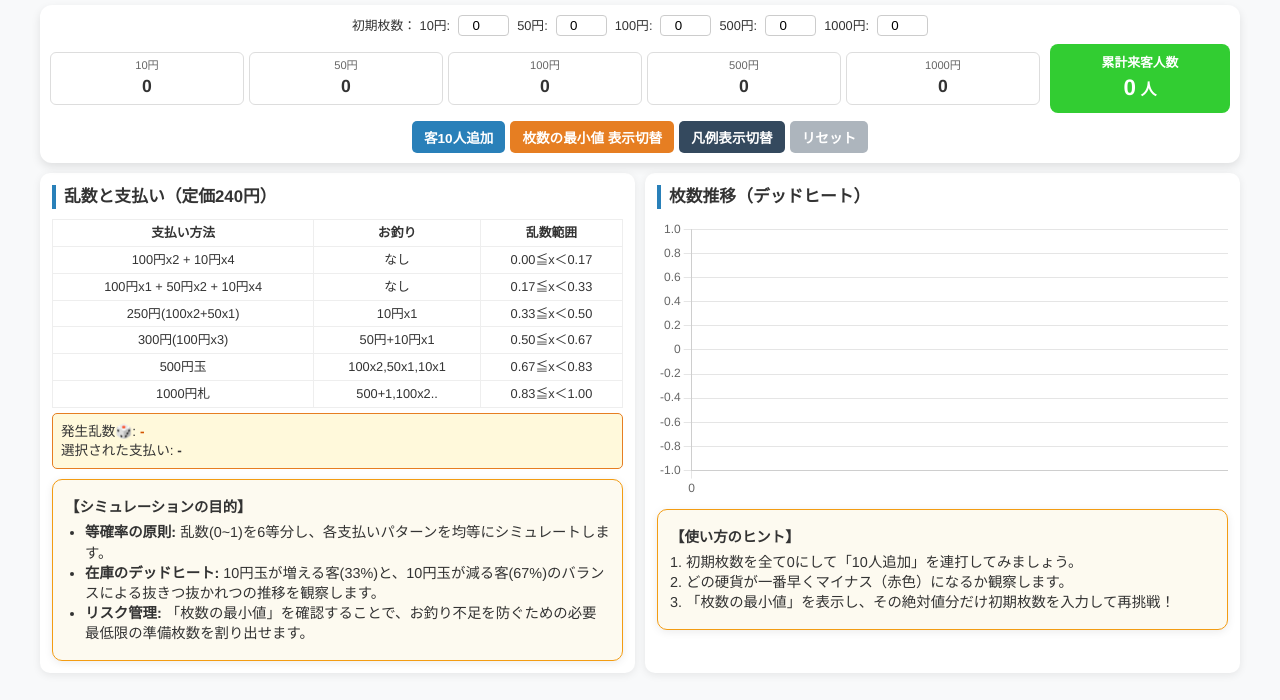
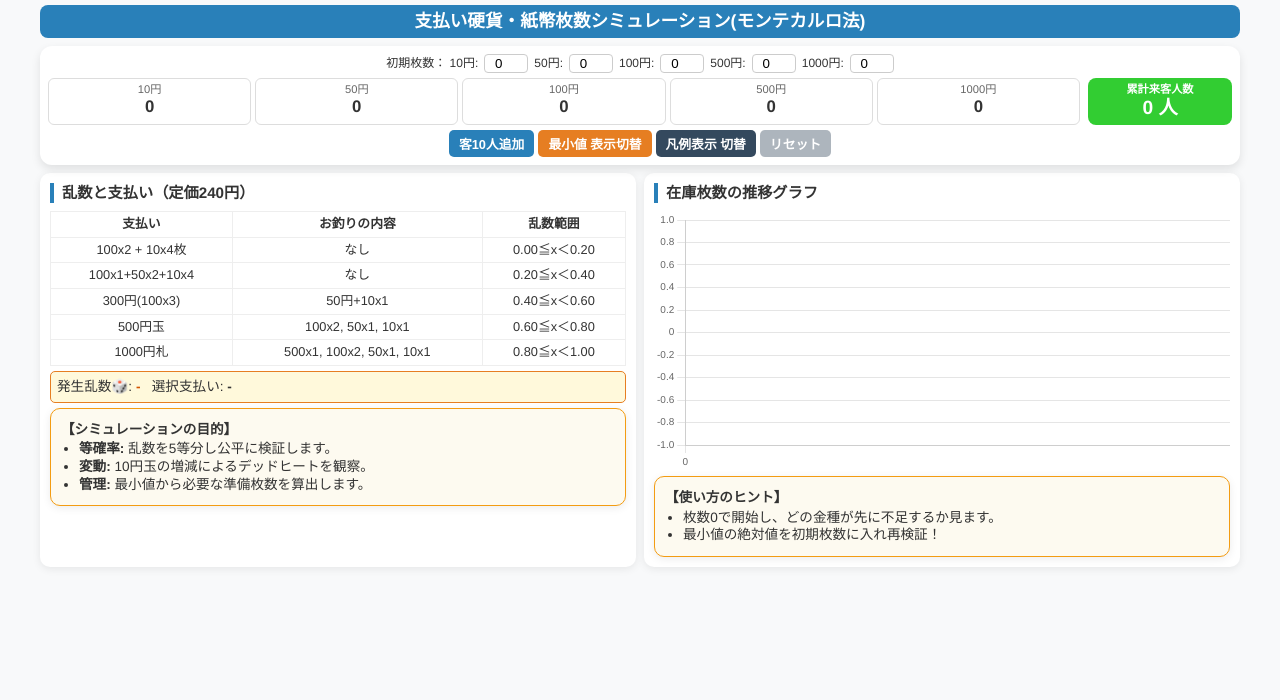
Before and after one commit to ilrmath/change_simulation, a plain HTML site: page index.html in a window 1280 px wide. Drawn offline with nearby package versions, Linux system fonts and the light colour scheme.

Commit message:
Update index.html

```diff
--- a/index.html
+++ b/index.html
@@ -3,64 +3,73 @@
 <head>
     <meta charset="UTF-8">
     <meta name="viewport" content="width=device-width, initial-scale=1.0">
-    <title>文化祭レジ・解析シミュレーター🐈</title>
+    <title>支払い硬貨・紙幣枚数シミュレーション</title>
     <script src="https://cdn.jsdelivr.net/npm/chart.js"></script>
     <style>
-        body { font-family: "Helvetica Neue", Arial, sans-serif; line-height: 1.4; color: #333; max-width: 1200px; margin: 0 auto; padding: 5px; background-color: #f8f9fa; }
+        body { font-family: "Helvetica Neue", Arial, sans-serif; line-height: 1.3; color: #333; max-width: 1200px; margin: 0 auto; padding: 5px; background-color: #f8f9fa; }
+
+        /* タイトルエリアのスリム化 */
+        .title-bar { background: #2980b9; color: white; padding: 5px 15px; border-radius: 8px; margin-bottom: 8px; font-size: 1.1em; font-weight: bold; text-align: center; }
 
         .sticky-header {
-            background: #fff; padding: 10px; border-radius: 12px;
-            box-shadow: 0 4px 10px rgba(0,0,0,0.1); margin-bottom: 10px;
+            background: #fff; padding: 8px; border-radius: 12px;
+            box-shadow: 0 4px 10px rgba(0,0,0,0.1); margin-bottom: 8px;
             position: sticky; top: 0; z-index: 100;
         }
 
-        .flex-header { display: flex; align-items: center; gap: 10px; margin-bottom: 8px; }
+        .flex-header { display: flex; align-items: stretch; gap: 8px; margin-bottom: 5px; flex-wrap: wrap; }
 
         .customer-counter {
             background-color: #32CD32;
-            color: white; padding: 10px 20px; border-radius: 8px;
-            font-weight: bold; text-align: center; min-width: 140px;
+            color: white; padding: 4px 12px; border-radius: 8px;
+            font-weight: bold; text-align: center; flex: 0 1 120px;
+            display: flex; flex-direction: column; justify-content: center;
+            white-space: nowrap;
         }
-        .customer-counter b { font-size: 1.4em; }
+        .customer-counter b { font-size: 1.2em; }
 
-        .register-grid { display: grid; grid-template-columns: repeat(5, 1fr); gap: 5px; flex-grow: 1; }
-        .cash-unit { border: 1px solid #ddd; border-radius: 6px; padding: 5px; text-align: center; background: #fff; }
+        .register-grid { display: grid; grid-template-columns: repeat(5, 1fr); gap: 4px; flex: 1 1 300px; }
+        .cash-unit { border: 1px solid #ddd; border-radius: 6px; padding: 3px; text-align: center; background: #fff; }
         .cash-unit span { display: block; font-size: 0.7em; color: #666; }
-        .cash-unit b { font-size: 1.1em; }
-        .min-badge { display: none; font-size: 0.75em; color: #e74c3c; margin-top: 2px; border-top: 1px dashed #ddd; padding-top: 2px; font-weight: bold; }
+        .cash-unit b { font-size: 1.05em; }
+
+        .min-badge { display: none; font-size: 0.65em; color: #e74c3c; border-top: 1px dashed #ddd; padding-top: 1px; font-weight: bold; margin-top: 1px; }
         .danger { background-color: #fff5f5; border-color: #ffc9c9; color: #e03131; }
 
-        .flex-container { display: flex; gap: 10px; flex-wrap: wrap; }
-        .card { background: white; padding: 12px; border-radius: 10px; box-shadow: 0 2px 8px rgba(0,0,0,0.08); flex: 1; min-width: 380px; }
+        .flex-container { display: flex; gap: 8px; flex-wrap: wrap; }
+        .card { background: white; padding: 10px; border-radius: 10px; box-shadow: 0 2px 8px rgba(0,0,0,0.08); flex: 1 1 450px; min-width: 0; }
 
-        h2 { font-size: 1.05em; border-left: 4px solid #2980b9; padding-left: 8px; margin: 0 0 10px 0; }
+        h2 { font-size: 0.95em; border-left: 4px solid #2980b9; padding-left: 8px; margin: 0 0 8px 0; }
 
-        .mini-table { width: 100%; border-collapse: collapse; font-size: 0.8em; text-align: center; }
-        .mini-table th, .mini-table td { border: 1px solid #eee; padding: 4px; }
+        .mini-table-wrapper { width: 100%; overflow-x: auto; }
+        .mini-table { width: 100%; border-collapse: collapse; font-size: 0.8em; text-align: center; table-layout: auto; }
+        .mini-table th, .mini-table td { border: 1px solid #eee; padding: 4px 2px; word-break: keep-all; white-space: nowrap; }
         .highlight-row { background-color: #fff9db; font-weight: bold; outline: 2px solid #e67e22; }
 
-        .chart-wrapper { height: 280px; margin-top: 5px; }
+        .chart-wrapper { height: 260px; margin-top: 2px; width: 100%; }
 
-        .input-row { display: flex; flex-wrap: wrap; gap: 8px; justify-content: center; align-items: center; margin-bottom: 8px; font-size: 0.8em; }
-        input[type="number"] { width: 45px; padding: 2px; text-align: center; border: 1px solid #ccc; border-radius: 4px; }
+        .input-row { display: flex; flex-wrap: wrap; gap: 6px; justify-content: center; align-items: center; margin-bottom: 5px; font-size: 0.75em; }
+        input[type="number"] { width: 40px; padding: 1px; text-align: center; border: 1px solid #ccc; border-radius: 4px; }
 
-        .btn-area { text-align: center; display: flex; justify-content: center; gap: 5px; }
-        button { padding: 6px 12px; border-radius: 5px; border: none; cursor: pointer; font-weight: bold; font-size: 0.85em; transition: 0.2s; }
+        .btn-area { text-align: center; display: flex; justify-content: center; gap: 4px; flex-wrap: wrap; }
+        button { padding: 4px 10px; border-radius: 5px; border: none; cursor: pointer; font-weight: bold; font-size: 0.8em; transition: 0.2s; }
         .btn-main { background: #2980b9; color: white; }
         .btn-ans { background: #34495e; color: white; }
         .btn-min { background: #e67e22; color: white; }
         .btn-reset { background: #adb5bd; color: white; }
-        button:hover { opacity: 0.8; }
 
-        .status-box { margin-top: 5px; padding: 8px; background: #fff9db; border-radius: 5px; font-size: 0.85em; border: 1px solid #e67e22; }
+        .status-box { margin-top: 5px; padding: 6px; background: #fff9db; border-radius: 5px; font-size: 0.85em; border: 1px solid #e67e22; }
 
-        /* 説明文エリア */
-        .info-card { background: #fdfaf0 !important; border: 1px solid #f39c12 !important; }
-        .info-card ul { margin: 5px 0; padding-left: 20px; font-size: 0.9em; }
-        .info-card p { margin: 5px 0; font-size: 0.9em; }
+        .info-card { background: #fdfaf0 !important; border: 1px solid #f39c12 !important; margin-top: 5px; }
+        .info-card ul { margin: 2px 0; padding-left: 18px; font-size: 0.85em; }
+        .info-card p { margin: 2px 0; font-size: 0.85em; font-weight: bold; }
     </style>
 </head>
 <body>
+
+<div class="title-bar">
+    支払い硬貨・紙幣枚数シミュレーション(モンテカルロ法)
+</div>
 
 <div class="sticky-header">
     <div class="input-row">
@@ -74,23 +83,23 @@
 
     <div class="flex-header">
         <div class="register-grid">
-            <div class="cash-unit" id="box-10"><span>10円</span><b>0</b><div class="min-badge" id="min-10">枚数の最小値: 0</div></div>
-            <div class="cash-unit" id="box-50"><span>50円</span><b>0</b><div class="min-badge" id="min-50">枚数の最小値: 0</div></div>
-            <div class="cash-unit" id="box-100"><span>100円</span><b>0</b><div class="min-badge" id="min-100">枚数の最小値: 0</div></div>
-            <div class="cash-unit" id="box-500"><span>500円</span><b>0</b><div class="min-badge" id="min-500">枚数の最小値: 0</div></div>
-            <div class="cash-unit" id="box-1000"><span>1000円</span><b>0</b><div class="min-badge" id="min-1000">枚数の最小値: 0</div></div>
+            <div class="cash-unit" id="box-10"><span>10円</span><b>0</b><div class="min-badge" id="min-10">最小値: 0</div></div>
+            <div class="cash-unit" id="box-50"><span>50円</span><b>0</b><div class="min-badge" id="min-50">最小値: 0</div></div>
+            <div class="cash-unit" id="box-100"><span>100円</span><b>0</b><div class="min-badge" id="min-100">最小値: 0</div></div>
+            <div class="cash-unit" id="box-500"><span>500円</span><b>0</b><div class="min-badge" id="min-500">最小値: 0</div></div>
+            <div class="cash-unit" id="box-1000"><span>1000円</span><b>0</b><div class="min-badge" id="min-1000">最小値: 0</div></div>
         </div>
 
         <div class="customer-counter">
-            <span style="font-size: 0.8em; display: block;">累計来客人数</span>
-            <b id="customerTotal">0</b> 人
+            <span style="font-size: 0.7em;">累計来客人数</span>
+            <b><span id="customerTotal">0</span> 人</b>
         </div>
     </div>
 
     <div class="btn-area">
         <button class="btn-main" onclick="stepSim()">客10人追加</button>
-        <button class="btn-min" onclick="toggleMin()">枚数の最小値 表示切替</button>
-        <button class="btn-ans" onclick="toggleLegend()">凡例表示切替</button>
+        <button class="btn-min" onclick="toggleMin()">最小値 表示切替</button>
+        <button class="btn-ans" onclick="toggleLegend()">凡例表示 切替</button>
         <button class="btn-reset" onclick="resetSim()">リセット</button>
     </div>
 </div>
@@ -98,43 +107,45 @@
 <div class="flex-container">
     <div class="card">
         <h2>乱数と支払い（定価240円）</h2>
+        <div class="mini-table-wrapper">
             <table class="mini-table">
                 <thead>
-                <tr><th>支払い方法</th><th>お釣り</th><th>乱数範囲</th></tr>
+                    <tr><th>支払い</th><th>お釣りの内容</th><th>乱数範囲</th></tr>
                 </thead>
                 <tbody>
-                <tr id="row-0"><td>100円x2 + 10円x4</td><td>なし</td><td>0.00≦x＜0.17</td></tr>
-                <tr id="row-1"><td>100円x1 + 50円x2 + 10円x4</td><td>なし</td><td>0.17≦x＜0.33</td></tr>
-                <tr id="row-2"><td>250円(100x2+50x1)</td><td>10円x1</td><td>0.33≦x＜0.50</td></tr>
-                <tr id="row-3"><td>300円(100円x3)</td><td>50円+10円x1</td><td>0.50≦x＜0.67</td></tr>
-                <tr id="row-4"><td>500円玉</td><td>100x2,50x1,10x1</td><td>0.67≦x＜0.83</td></tr>
-                <tr id="row-5"><td>1000円札</td><td>500+1,100x2..</td><td>0.83≦x＜1.00</td></tr>
+                    <tr id="row-0"><td>100x2 + 10x4枚</td><td>なし</td><td>0.00≦x＜0.20</td></tr>
+                    <tr id="row-1"><td>100x1+50x2+10x4</td><td>なし</td><td>0.20≦x＜0.40</td></tr>
+                    <tr id="row-2"><td>300円(100x3)</td><td>50円+10x1</td><td>0.40≦x＜0.60</td></tr>
+                    <tr id="row-3"><td>500円玉</td><td>100x2, 50x1, 10x1</td><td>0.60≦x＜0.80</td></tr>
+                    <tr id="row-4"><td>1000円札</td><td>500x1, 100x2, 50x1, 10x1</td><td>0.80≦x＜1.00</td></tr>
                 </tbody>
             </table>
+        </div>
 
         <div class="status-box">
-            発生乱数🎲: <span id="lastRand" style="font-weight:bold; color:#d35400;">-</span><br>
-            選択された支払い: <b><span id="lastAction">-</span></b>
+            発生乱数🎲: <span id="lastRand" style="font-weight:bold; color:#d35400;">-</span>&nbsp;&nbsp;
+            選択支払い: <b><span id="lastAction">-</span></b>
         </div>
 
-        <div class="card info-card" style="margin-top:10px;">
-            <p><strong>【シミュレーションの目的】</strong></p>
+        <div class="card info-card">
+            <p>【シミュレーションの目的】</p>
             <ul>
-                <li><strong>等確率の原則:</strong> 乱数(0~1)を6等分し、各支払いパターンを均等にシミュレートします。</li>
-                <li><strong>在庫のデッドヒート:</strong> 10円玉が増える客(33%)と、10円玉が減る客(67%)のバランスによる抜きつ抜かれつの推移を観察します。</li>
-                <li><strong>リスク管理:</strong> 「枚数の最小値」を確認することで、お釣り不足を防ぐための必要最低限の準備枚数を割り出せます。</li>
+                <li><strong>等確率:</strong> 乱数を5等分し公平に検証します。</li>
+                <li><strong>変動:</strong> 10円玉の増減によるデッドヒートを観察。</li>
+                <li><strong>管理:</strong> 最小値から必要な準備枚数を算出します。</li>
             </ul>
         </div>
     </div>
 
     <div class="card">
-        <h2>枚数推移（デッドヒート）</h2>
+        <h2>在庫枚数の推移グラフ</h2>
         <div class="chart-wrapper"><canvas id="miniChart"></canvas></div>
-        <div class="card info-card" style="margin-top:10px;">
-            <p><strong>【使い方のヒント】</strong></p>
-            <p>1. 初期枚数を全て0にして「10人追加」を連打してみましょう。<br>
-            2. どの硬貨が一番早くマイナス（赤色）になるか観察します。<br>
-            3. 「枚数の最小値」を表示し、その絶対値分だけ初期枚数を入力して再挑戦！</p>
+        <div class="card info-card">
+            <p>【使い方のヒント】</p>
+            <ul>
+                <li>枚数0で開始し、どの金種が先に不足するか見ます。</li>
+                <li>最小値の絶対値を初期枚数に入れ再検証！</li>
+            </ul>
         </div>
     </div>
 </div>
@@ -153,14 +164,14 @@ const chart = new Chart(ctx, {
     data: {
         labels: historyData.labels,
         datasets: [
-            { label: '10円', data: historyData.n10, borderColor: '#e67e22', borderWidth: 2.5, pointRadius: 0, tension: 0.1 },
-            { label: '50円', data: historyData.n50, borderColor: '#9b59b6', borderWidth: 2.5, pointRadius: 0, tension: 0.1 },
-            { label: '100円', data: historyData.n100, borderColor: '#3498db', borderWidth: 2.5, pointRadius: 0, tension: 0.1 },
-            { label: '500円', data: historyData.n500, borderColor: '#f1c40f', borderWidth: 2.5, pointRadius: 0, tension: 0.1 },
-            { label: '1000円', data: historyData.n1000, borderColor: '#2ecc71', borderWidth: 2.5, pointRadius: 0, tension: 0.1 }
+            { label: '10円', data: historyData.n10, borderColor: '#e67e22', borderWidth: 2.2, pointRadius: 0, tension: 0.1 },
+            { label: '50円', data: historyData.n50, borderColor: '#9b59b6', borderWidth: 2.2, pointRadius: 0, tension: 0.1 },
+            { label: '100円', data: historyData.n100, borderColor: '#3498db', borderWidth: 2.2, pointRadius: 0, tension: 0.1 },
+            { label: '500円', data: historyData.n500, borderColor: '#f1c40f', borderWidth: 2.2, pointRadius: 0, tension: 0.1 },
+            { label: '1000円', data: historyData.n1000, borderColor: '#2ecc71', borderWidth: 2.2, pointRadius: 0, tension: 0.1 }
         ]
     },
-    options: { responsive: true, maintainAspectRatio: false, plugins: { legend: { display: false } } }
+    options: { responsive: true, maintainAspectRatio: false, plugins: { legend: { display: false } }, scales: { y: { ticks: { font: { size: 10 } } }, x: { ticks: { font: { size: 10 } } } } }
 });
 
 function stepSim() {
@@ -177,14 +188,13 @@ function stepSim() {
         customerCount++;
         const rand = Math.random();
         let sIdx = 0;
-        for(let j=0; j<6; j++) document.getElementById(`row-${j}`).className = "";
+        for(let j=0; j<5; j++) document.getElementById(`row-${j}`).className = "";
 
-        if (rand < 0.166) { sIdx = 0; wallet.n100 += 2; wallet.n10 += 4; }
-        else if (rand < 0.333) { sIdx = 1; wallet.n100 += 1; wallet.n50 += 2; wallet.n10 += 4; }
-        else if (rand < 0.500) { sIdx = 2; wallet.n100 += 2; wallet.n50 += 1; wallet.n10 -= 1; }
-        else if (rand < 0.666) { sIdx = 3; wallet.n100 += 3; wallet.n50 -= 1; wallet.n10 -= 1; }
-        else if (rand < 0.833) { sIdx = 4; wallet.n500 += 1; wallet.n100 -= 2; wallet.n50 -= 1; wallet.n10 -= 1; }
-        else { sIdx = 5; wallet.n1000 += 1; wallet.n500 -= 1; wallet.n100 -= 2; wallet.n50 -= 1; wallet.n10 -= 1; }
+        if (rand < 0.20) { sIdx = 0; wallet.n100 += 2; wallet.n10 += 4; }
+        else if (rand < 0.40) { sIdx = 1; wallet.n100 += 1; wallet.n50 += 2; wallet.n10 += 4; }
+        else if (rand < 0.60) { sIdx = 2; wallet.n100 += 3; wallet.n50 -= 1; wallet.n10 -= 1; }
+        else if (rand < 0.80) { sIdx = 3; wallet.n500 += 1; wallet.n100 -= 2; wallet.n50 -= 1; wallet.n10 -= 1; }
+        else { sIdx = 4; wallet.n1000 += 1; wallet.n500 -= 1; wallet.n100 -= 2; wallet.n50 -= 1; wallet.n10 -= 1; }
 
         Object.keys(wallet).forEach(k => { if(wallet[k] < minWallet[k]) minWallet[k] = wallet[k]; });
 
@@ -215,7 +225,7 @@ function updateUI() {
         const id = keyMap[k];
         document.querySelector(`#box-${id} b`).textContent = wallet[k];
         document.getElementById(`box-${id}`).classList.toggle('danger', wallet[k] < 0);
-        document.getElementById(`min-${id}`).textContent = `枚数の最小値: ${minWallet[k]}`;
+        document.getElementById(`min-${id}`).textContent = `最小値: ${minWallet[k]}`;
     });
     chart.update();
 }
```
Lines whose indentation alone changed are shown as unchanged.
